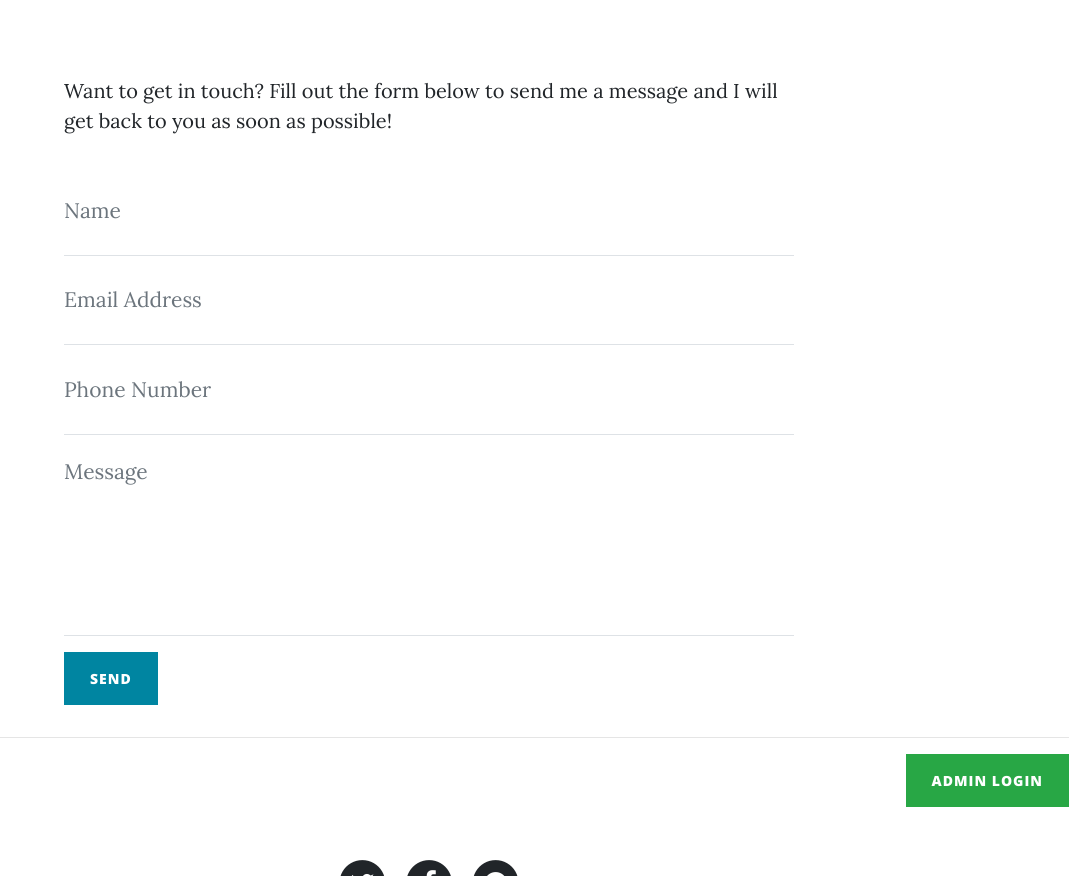
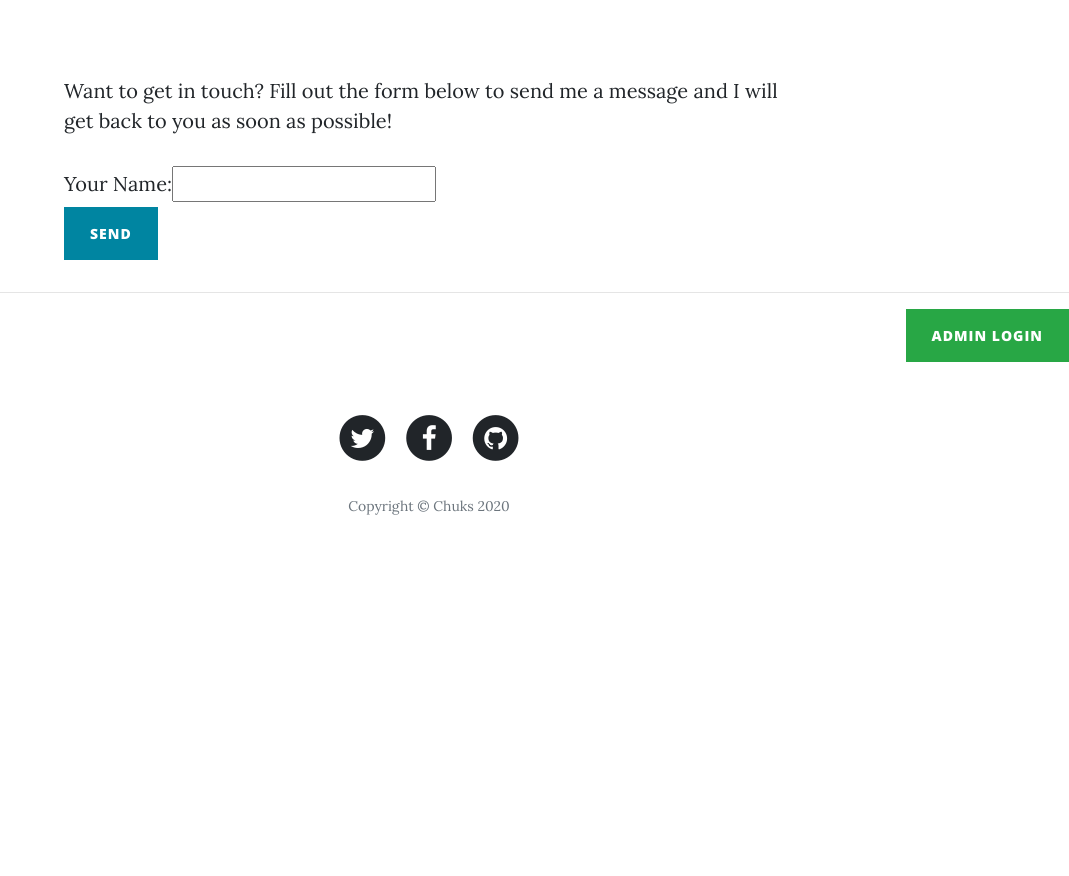
Before and after one commit to ProsperChuks/Blog, a Django app: template blog/templates/blog/contact.html in a window 1280 px wide. Shown: the part 536-1412 px from the top of the page, without its empty margins (211-1280 px from the left). After the commit the page ends 1051 px from the top, so only its background shows below. Run offline with Django 3.2, Linux system fonts and the light colour scheme; the template is opened without the code that fills it: values that come from a table or form of the project are taken from there, others are empty; some libraries are stand-ins or nearby versions.

Commit message:
re-created contact form with django

```diff
--- a/blog/forms.py
+++ b/blog/forms.py
@@ -1,4 +1,10 @@
-from django import forms as f
+from django import forms
 
-class NameForm(f.Form):
-    your_name = f.CharField(label='Your Name', max_length=100)
+class NameForm(forms.Form):
+    your_name = forms.CharField(label='Your Name', max_length=100)
+
+class contactForm(forms.Form):
+    name = forms.CharField(label='Name')
+    email = forms.EmailField(label='Email Address')
+    phone = forms.IntegerField(label='Phone Number')
+    messgae = forms.CharField(widget=forms.Textarea, label='Message')
--- a/blog/templates/blog/contact.html
+++ b/blog/templates/blog/contact.html
@@ -18,19 +18,8 @@
     <div class="row">
         <div class="col-md-10 col-lg-8 mx-auto">
             <p>Want to get in touch? Fill out the form below to send me a message and I will get back to you as soon as possible!</p>
-            <form id="contactForm" name="sentMessage" novalidate="novalidate">
-                <div class="control-group">
-                    <div class="form-group floating-label-form-group controls"><label>Name</label><input class="form-control" type="text" required="" placeholder="Name" id="name"><small class="form-text text-danger help-block"></small></div>
-                </div>
-                <div class="control-group">
-                    <div class="form-group floating-label-form-group controls"><label>Email Address</label><input class="form-control" type="email" required="" placeholder="Email Address" id="email"><small class="form-text text-danger help-block"></small></div>
-                </div>
-                <div class="control-group">
-                    <div class="form-group floating-label-form-group controls"><label>Phone Number</label><input class="form-control" type="tel" required="" placeholder="Phone Number" id="phone"><small class="form-text text-danger help-block"></small></div>
-                </div>
-                <div class="control-group">
-                    <div class="form-group floating-label-form-group controls mb-3"><label>Message</label><textarea class="form-control" rows="5" required="" placeholder="Message" id="message" data-validation-required-message="Please enter a message."></textarea><small class="form-text text-danger help-block"></small></div>
-                </div>
+            <form id="contactForm" name="sentMessage" novalidate="novalidate" method="POST">
+                {{ form }}
                 <div id="success"></div>
                 <div class="form-group"><button class="btn btn-primary" type="submit" id="sendMessageButton">Send</button></div>
             </form>
```
Also changed, not shown: blog/views.py (+5 -2 lines), db.sqlite3.
